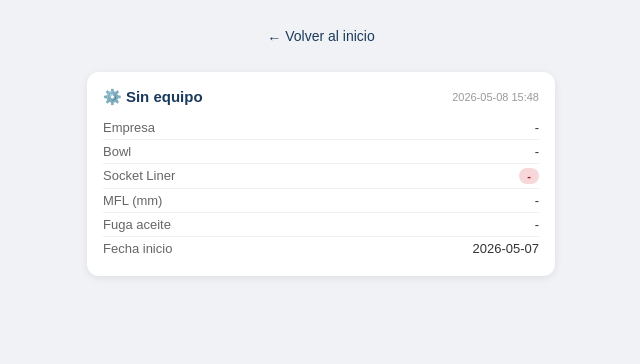
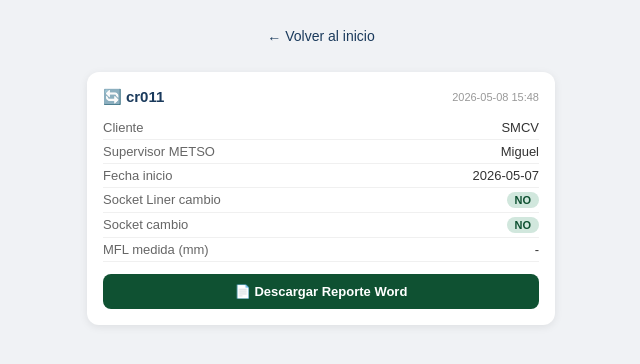
Before and after one commit to asistenciametsofs/protocolo-app, a Flask app: page /historial/1 in a window 1280 px wide. Shown: the part 54-418 px from the top of the page, without its empty margins (319-959 px from the left). Run offline with Flask 3, Linux system fonts and the light colour scheme; data comes from the database, SQL or seed files in the repository.

Commit message:
Descarga Word desde historial

```diff
--- a/app.py
+++ b/app.py
@@ -1,4 +1,4 @@
-from flask import Flask, render_template, request, redirect, url_for, flash
+from flask import Flask, render_template, request, redirect, url_for, flash, send_file
 from database import init_db, guardar_armado, guardar_cambio, obtener_registros, obtener_tendencias
 from word_generator import generar_word_armado, generar_word_cambio
 from email_sender import enviar_correo
@@ -47,7 +47,10 @@ def guardar_armado_route():
 
     correo_destino = request.form.get('correo_destino', '')
     if correo_destino:
-        enviar_correo(correo_destino, 'Protocolo Armado H&B - ' + datos.get('equipo',''), ruta_word)
+        try:
+            enviar_correo(correo_destino, 'Protocolo Armado H&B - ' + datos.get('equipo',''), ruta_word)
+        except:
+            pass
     flash('✅ Protocolo guardado y enviado por correo!')
     return redirect(url_for('index'))
 
@@ -151,7 +154,10 @@ def guardar_cambio_route():
 
     correo_destino = request.form.get('correo_destino', '')
     if correo_destino:
-        enviar_correo(correo_destino, 'Protocolo Cambio H&B - ' + datos.get('chancadora',''), ruta_word)
+        try:
+            enviar_correo(correo_destino, 'Protocolo Armado H&B - ' + datos.get('equipo',''), ruta_word)
+        except:
+            pass
     flash('✅ Protocolo guardado y enviado por correo!')
     return redirect(url_for('index'))
 
@@ -310,6 +316,26 @@ def tendencias():
         gp1=gp1, gp2=gp2, gp3=gp3,
         gp4=gp4, gp5=gp5, gp6=gp6
     )
+@app.route('/descargar/<tipo>/<int:id>')
+def descargar_reporte(tipo, id):
+    from database import get_db
+    import io
+    conn = get_db()
+    c = conn.cursor()
+    tabla = 'armado_hb' if tipo == 'armado' else 'cambio_hb'
+    c.execute(f'SELECT * FROM {tabla} WHERE id = %s' if os.environ.get('DATABASE_URL') else f'SELECT * FROM {tabla} WHERE id = ?', (id,))
+    registro = c.fetchone()
+    conn.close()
+    if not registro:
+        return 'No encontrado', 404
+    datos = dict(registro)
+    if tipo == 'armado':
+        ruta = generar_word_armado(datos)
+        nombre = f"Armado_{datos.get('equipo','X')}.docx"
+    else:
+        ruta = generar_word_cambio(datos)
+        nombre = f"Cambio_{datos.get('chancadora','X')}.docx"
+    return send_file(ruta, as_attachment=True, download_name=nombre)
 
 if __name__ == '__main__':
     port = int(os.environ.get('PORT', 5000))
--- a/templates/historial.html
+++ b/templates/historial.html
@@ -24,6 +24,10 @@
         .badge-malo { background: #f8d7da; color: #842029; }
         .badge-si { background: #fff3cd; color: #664d03; }
         .empty { text-align: center; padding: 40px; color: #999; font-size: 14px; }
+        .btn-descarga { display: block; width: 100%; margin-top: 12px; padding: 10px; background: #1a3a5c; color: white; border: none; border-radius: 8px; font-size: 13px; font-weight: bold; text-align: center; text-decoration: none; cursor: pointer; }
+        .btn-descarga:hover { background: #0d2440; }
+        .btn-descarga-cambio { background: #0f5132; }
+        .btn-descarga-cambio:hover { background: #0a3d26; }
     </style>
 </head>
 <body>
@@ -37,9 +41,14 @@
             {% for r in registros %}
             <div class="card">
                 <div class="card-header">
+                    {% if tipo == 'armado' %}
                     <span class="card-title">⚙️ {{ r['equipo'] or 'Sin equipo' }}</span>
+                    {% else %}
+                    <span class="card-title">🔄 {{ r['chancadora'] or 'Sin chancadora' }}</span>
+                    {% endif %}
                     <span class="card-fecha">{{ r['fecha_registro'] }}</span>
                 </div>
+
                 {% if tipo == 'armado' %}
                 <div class="card-row">
                     <span class="card-key">Cliente</span>
@@ -54,55 +63,71 @@
                     <span class="card-val">{{ r['id_head'] or '-' }}</span>
                 </div>
                 <div class="card-row">
-                    <span class="card-key">Upper Bushing</span>
-                    <span class="card-val">
-                        <span class="badge {{ 'badge-bueno' if r['upper_bushing_estado'] == 'Bueno' else 'badge-malo' }}">
-                            {{ r['upper_bushing_estado'] or '-' }}
-                        </span>
-                    </span>
-                </div>
-                <div class="card-row">
-                    <span class="card-key">Lower Bushing</span>
-                    <span class="card-val">
-                        <span class="badge {{ 'badge-bueno' if r['lower_bushing_estado'] == 'Bueno' else 'badge-malo' }}">
-                            {{ r['lower_bushing_estado'] or '-' }}
-                        </span>
-                    </span>
+                    <span class="card-key">Supervisor METSO</span>
+                    <span class="card-val">{{ r['supervisor_metso'] or '-' }}</span>
                 </div>
                 <div class="card-row">
                     <span class="card-key">Fecha inicio</span>
                     <span class="card-val">{{ r['fecha_inicio'] or '-' }}</span>
                 </div>
-                {% else %}
                 <div class="card-row">
-                    <span class="card-key">Empresa</span>
-                    <span class="card-val">{{ r['empresa'] or '-' }}</span>
-                </div>
-                <div class="card-row">
-                    <span class="card-key">Bowl</span>
-                    <span class="card-val">{{ r['bowl'] or '-' }}</span>
-                </div>
-                <div class="card-row">
-                    <span class="card-key">Socket Liner</span>
+                    <span class="card-key">Upper Bushing cambio</span>
                     <span class="card-val">
-                        <span class="badge {{ 'badge-bueno' if r['socket_liner_estado'] == 'Bueno' else 'badge-malo' }}">
-                            {{ r['socket_liner_estado'] or '-' }}
+                        <span class="badge {{ 'badge-si' if r['upper_bushing_cambio'] == 'SI' else 'badge-bueno' }}">
+                            {{ r['upper_bushing_cambio'] or '-' }}
                         </span>
                     </span>
                 </div>
                 <div class="card-row">
-                    <span class="card-key">MFL (mm)</span>
-                    <span class="card-val">{{ r['mfl_medida'] or '-' }}</span>
+                    <span class="card-key">Lower Bushing cambio</span>
+                    <span class="card-val">
+                        <span class="badge {{ 'badge-si' if r['lower_bushing_cambio'] == 'SI' else 'badge-bueno' }}">
+                            {{ r['lower_bushing_cambio'] or '-' }}
+                        </span>
+                    </span>
+                </div>
+                <a href="/descargar/armado/{{ r['id'] }}" class="btn-descarga">
+                    📄 Descargar Reporte Word
+                </a>
+
+                {% else %}
+                <div class="card-row">
+                    <span class="card-key">Cliente</span>
+                    <span class="card-val">{{ r['cliente'] or '-' }}</span>
                 </div>
                 <div class="card-row">
-                    <span class="card-key">Fuga aceite</span>
-                    <span class="card-val">{{ r['fuga_aceite'] or '-' }}</span>
+                    <span class="card-key">Supervisor METSO</span>
+                    <span class="card-val">{{ r['supervisor_metso'] or '-' }}</span>
                 </div>
                 <div class="card-row">
                     <span class="card-key">Fecha inicio</span>
                     <span class="card-val">{{ r['fecha_inicio'] or '-' }}</span>
                 </div>
+                <div class="card-row">
+                    <span class="card-key">Socket Liner cambio</span>
+                    <span class="card-val">
+                        <span class="badge {{ 'badge-si' if r['sl_cambio_ahora'] == 'SI' else 'badge-bueno' }}">
+                            {{ r['sl_cambio_ahora'] or '-' }}
+                        </span>
+                    </span>
+                </div>
+                <div class="card-row">
+                    <span class="card-key">Socket cambio</span>
+                    <span class="card-val">
+                        <span class="badge {{ 'badge-si' if r['socket_cambio_ahora'] == 'SI' else 'badge-bueno' }}">
+                            {{ r['socket_cambio_ahora'] or '-' }}
+                        </span>
+                    </span>
+                </div>
+                <div class="card-row">
+                    <span class="card-key">MFL medida (mm)</span>
+                    <span class="card-val">{{ r['mfl_medida'] or '-' }}</span>
+                </div>
+                <a href="/descargar/cambio/{{ r['id'] }}" class="btn-descarga btn-descarga-cambio">
+                    📄 Descargar Reporte Word
+                </a>
                 {% endif %}
+
             </div>
             {% endfor %}
         {% else %}
```
